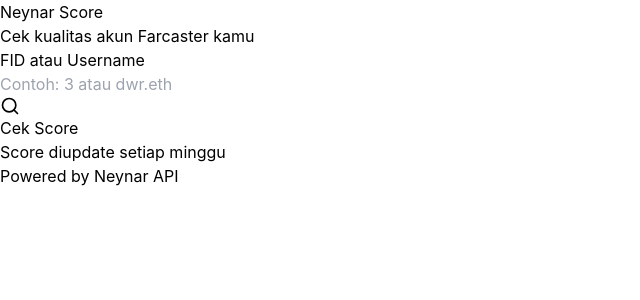
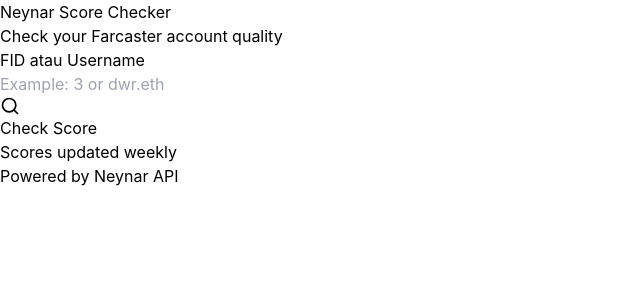
Before and after one commit to 0xNamina/Neynar, a React (Vite) app: page / in a window 1280 px wide. Shown: the top 300 px of the page, without its empty margins (0-640 px from the left). Built offline with nearby package versions, Linux system fonts and the light colour scheme.

Commit message:
Update NeynarScoreChecker.jsx

```diff
--- a/src/NeynarScoreChecker.jsx
+++ b/src/NeynarScoreChecker.jsx
@@ -32,14 +32,14 @@
       });
 
       if (!response.ok) {
-        throw new Error('User tidak ditemukan');
+        throw new Error('User not found');
       }
 
       const data = await response.json();
       const user = isFid ? data.users[0] : data.user;
 
       if (!user) {
-        throw new Error('User tidak ditemukan');
+        throw new Error('User not found');
       }
 
       setResult({
@@ -48,11 +48,10 @@
         displayName: user.display_name,
         pfpUrl: user.pfp_url,
         score: user.experimental?.neynar_user_score || 0,
-        followerCount: user.follower_count,
         followingCount: user.following_count
       });
     } catch (err) {
-      setError(err.message || 'Terjadi kesalahan');
+      setError(err.message || 'An error occurred');
     } finally {
       setLoading(false);
     }
@@ -62,7 +61,7 @@
     if (!result) return;
 
     const scorePercentage = (result.score * 100).toFixed(1);
-    const text = `🎯 Neynar Score saya: ${scorePercentage}%\n\n@${result.username} | FID: ${result.fid}\n\nCek score kamu di:`;
+    const text = `🎯 My Neynar Score: ${scorePercentage}%\n\n@${result.username} | FID: ${result.fid}\n\nCheck your score at:`;
     const url = window.location.href;
 
     // Gunakan Farcaster intent untuk share (tetap dalam app)
@@ -89,8 +88,8 @@
       <div className="max-w-md mx-auto pt-8">
         {/* Header */}
         <div className="text-center mb-8">
-          <h1 className="text-4xl font-bold text-white mb-2">Neynar Score</h1>
-          <p className="text-purple-200">Cek kualitas akun Farcaster kamu</p>
+          <h1 className="text-4xl font-bold text-white mb-2">Neynar Score Checker</h1>
+          <p className="text-purple-200">Check your Farcaster account quality</p>
         </div>
 
         {/* Search Box */}
@@ -106,7 +105,7 @@
                   value={input}
                   onChange={(e) => setInput(e.target.value)}
                   onKeyPress={(e) => e.key === 'Enter' && checkScore()}
-                  placeholder="Contoh: 3 atau dwr.eth"
+                  placeholder="Example: 3 or dwr.eth"
                   className="w-full px-4 py-3 pr-12 border-2 border-purple-200 rounded-xl focus:outline-none focus:border-purple-500 transition-colors"
                 />
                 <Search className="absolute right-4 top-1/2 transform -translate-y-1/2 text-gray-400" size={20} />
@@ -124,7 +123,7 @@
               disabled={loading}
               className="w-full bg-gradient-to-r from-purple-600 to-indigo-600 text-white font-bold py-3 px-6 rounded-xl hover:from-purple-700 hover:to-indigo-700 transition-all transform hover:scale-105 disabled:opacity-50 disabled:cursor-not-allowed disabled:transform-none"
             >
-              {loading ? 'Memuat...' : 'Cek Score'}
+              {loading ? 'Loading...' : 'Check Score'}
             </button>
           </div>
         )}
@@ -178,16 +177,9 @@
               </div>
 
               <div className="bg-gray-50 p-4 rounded-xl mb-6">
-                <div className="flex justify-between items-center">
-                  <div className="text-center flex-1">
-                    <div className="text-gray-600 text-sm mb-1">Followers</div>
-                    <div className="font-bold text-lg">{result.followerCount.toLocaleString()}</div>
-                  </div>
-                  <div className="w-px h-12 bg-gray-300"></div>
-                  <div className="text-center flex-1">
-                    <div className="text-gray-600 text-sm mb-1">Following</div>
-                    <div className="font-bold text-lg">{result.followingCount.toLocaleString()}</div>
-                  </div>
+                <div className="text-center">
+                  <div className="text-gray-600 text-sm mb-1">Following</div>
+                  <div className="font-bold text-lg">{result.followingCount.toLocaleString()}</div>
                 </div>
               </div>
 
@@ -198,7 +190,7 @@
                   className="w-full bg-gradient-to-r from-purple-600 to-indigo-600 text-white font-bold py-3 px-6 rounded-xl hover:from-purple-700 hover:to-indigo-700 transition-all transform hover:scale-105 flex items-center justify-center"
                 >
                   <Share2 size={20} className="mr-2" />
-                  Share di Farcaster
+                  Share on Farcaster
                 </button>
 
                 <button
@@ -209,7 +201,7 @@
                   }}
                   className="w-full bg-gray-100 text-gray-700 font-bold py-3 px-6 rounded-xl hover:bg-gray-200 transition-all"
                 >
-                  Cek User Lain
+                  Check Another User
                 </button>
               </div>
             </div>
@@ -218,7 +210,7 @@
 
         {/* Info */}
         <div className="text-center text-white text-sm mt-6 opacity-80">
-          <p>Score diupdate setiap minggu</p>
+          <p>Scores updated weekly</p>
           <p className="mt-1">Powered by Neynar API</p>
         </div>
       </div>
```
